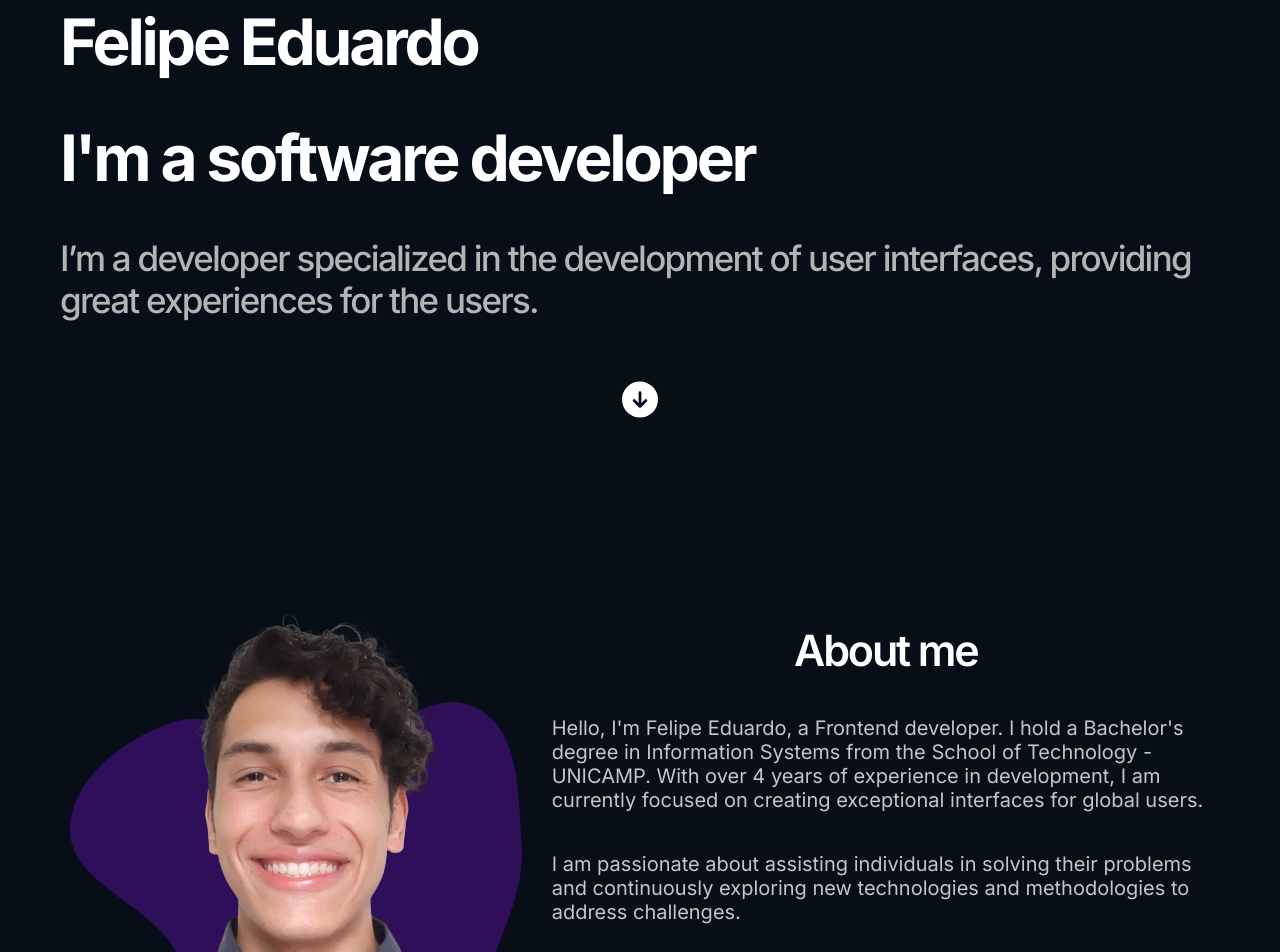
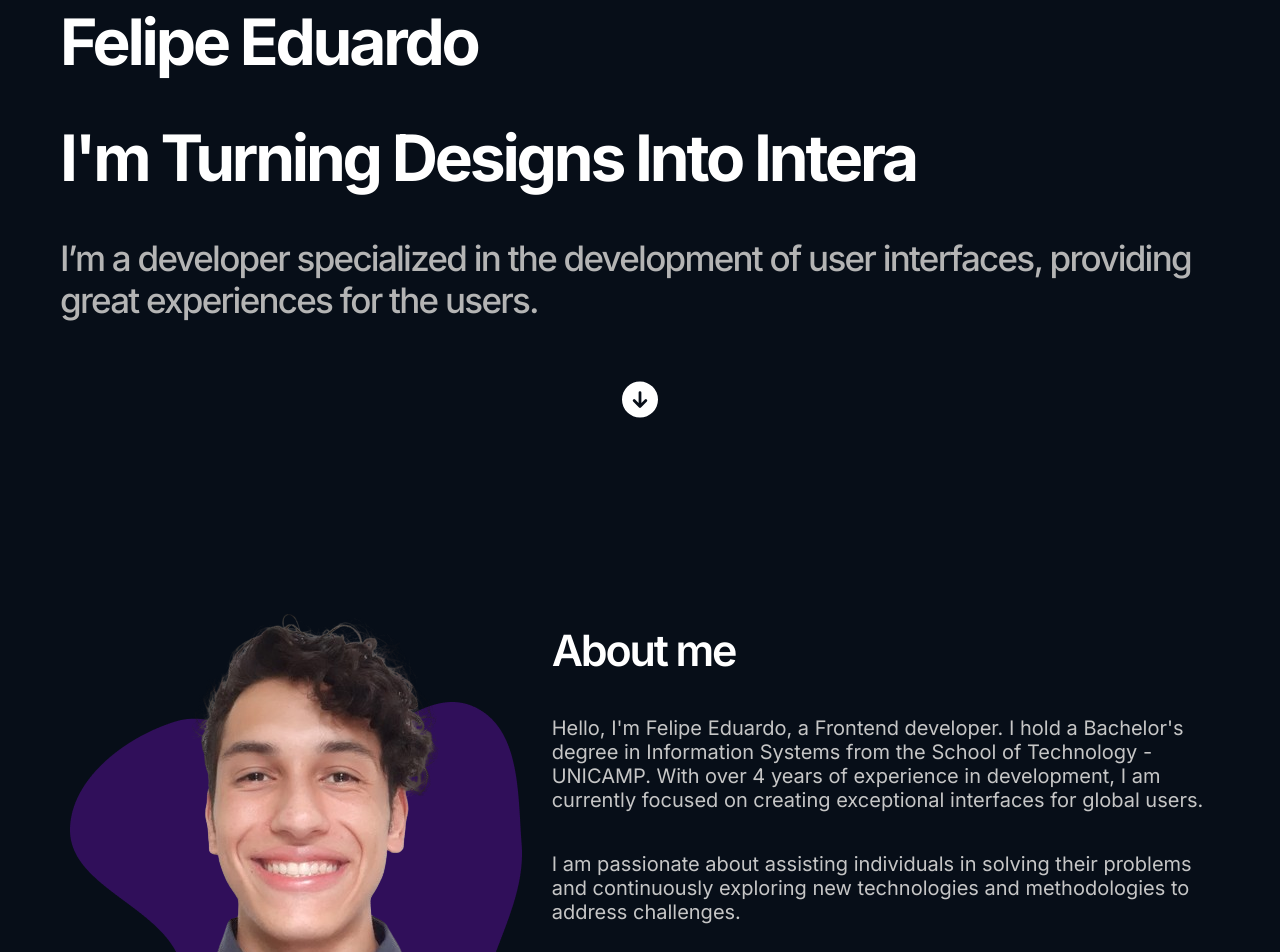
Before and after one commit to Felpezs/Portfolio, a Next.js app: page / in a window 1280 px wide. Shown: the part 300-1252 px from the top of the page. Built offline with nearby package versions, Linux system fonts and the light colour scheme.

Commit message:
feat: using typewriter effect on the home section

```diff
--- a/app/page.tsx
+++ b/app/page.tsx
@@ -1,13 +1,13 @@
 import Image from "next/image";
 import Navbar from "@/components/Navbar/Navbar";
-import ArrowCircle from "@/components/icons/ArrowCircle";
 import About from "@/components/About";
 import Experiences from "../components/Experiences";
 import Projects from "../components/Projects/Projects";
 import Contact from "../components/Contact/Contact";
 import Footer from "../components/Footer";
+import Home from "@/components/Hero";
 
-export default function Home() {
+export default function HomePage() {
   return (
     <main>
       <Navbar />
@@ -16,24 +16,7 @@ export default function Home() {
           id="home"
           className="col-span-full mt-[80px] flex h-screen flex-col justify-center gap-y-1"
         >
-          <h3 className="mb-1 text-neutral-600 md:text-xl lg:text-3xl">
-            Hello, I am
-          </h3>
-          <h1 className="mb-1 text-balance text-white md:text-4xl lg:text-6xl">
-            Felipe Eduardo
-          </h1>
-          <h1 className="mb-1 text-balance text-white md:text-4xl lg:text-6xl">
-            I&apos;m a software developer
-          </h1>
-          <h3 className="mb-1 text-neutral-600 md:text-xl lg:text-3xl">
-            I’m a developer specialized in the development of user interfaces,
-            providing great experiences for the users.
-          </h3>
-          <div className="flex justify-center py-1">
-            <a href="#about">
-              <ArrowCircle />
-            </a>
-          </div>
+          <Home />
         </section>
         <section
           id="about"
@@ -46,7 +29,7 @@ export default function Home() {
             height={577}
             className="mx-auto hidden lg:col-span-5 lg:block"
           />
-          <div className="col-span-full flex flex-col items-center gap-2 lg:col-span-7">
+          <div className="col-span-full flex flex-col items-center gap-2 lg:col-span-7 lg:items-start">
             <About />
           </div>
         </section>
--- a/components/About.tsx
+++ b/components/About.tsx
@@ -17,7 +17,7 @@ const About = () => {
         and continuously exploring new technologies and methodologies to address
         challenges.
       </p>
-      <p className="text-base text-neutral-500 md:text-lg">
+      <p className="text-left text-base text-neutral-500 md:text-lg">
         What truly motivates me is the realization that my expertise is making a
         positive impact on others&apos; lives!
       </p>
--- /dev/null
+++ b/components/Hero.tsx
@@ -0,0 +1,40 @@
+"use client";
+
+import { useTypewriter } from "react-simple-typewriter";
+import ArrowCircle from "./icons/ArrowCircle";
+
+const Hero = () => {
+  const [text] = useTypewriter({
+    words: [
+      "a Software Developer",
+      "Turning Designs Into Interactive Experiences",
+      "a FrontEnd Developer",
+      "a Tech Enthusiast",
+    ],
+    loop: 0,
+  });
+  return (
+    <>
+      <h3 className="mb-1 text-neutral-600 md:text-xl lg:text-3xl">
+        Hello, I am
+      </h3>
+      <h1 className="mb-1 text-balance text-white md:text-4xl lg:text-6xl">
+        Felipe Eduardo
+      </h1>
+      <h1 className="mb-1 text-balance text-white md:text-4xl lg:text-6xl">
+        I&apos;m {text}
+      </h1>
+      <h3 className="mb-1 text-neutral-600 md:text-xl lg:text-3xl">
+        I’m a developer specialized in the development of user interfaces,
+        providing great experiences for the users.
+      </h3>
+      <div className="flex justify-center py-1">
+        <a href="#about">
+          <ArrowCircle />
+        </a>
+      </div>
+    </>
+  );
+};
+
+export default Hero;
--- a/package.json
+++ b/package.json
@@ -13,7 +13,8 @@
     "next": "14.1.0",
     "nodemailer": "^6.9.13",
     "react-dom": "^18",
-    "react-responsive": "^10.0.0"
+    "react-responsive": "^10.0.0",
+    "react-simple-typewriter": "^5.0.1"
   },
   "devDependencies": {
     "@types/node": "^20",
```
Also changed, not shown: 1 other file (tests, documents, lock files or other folders).
